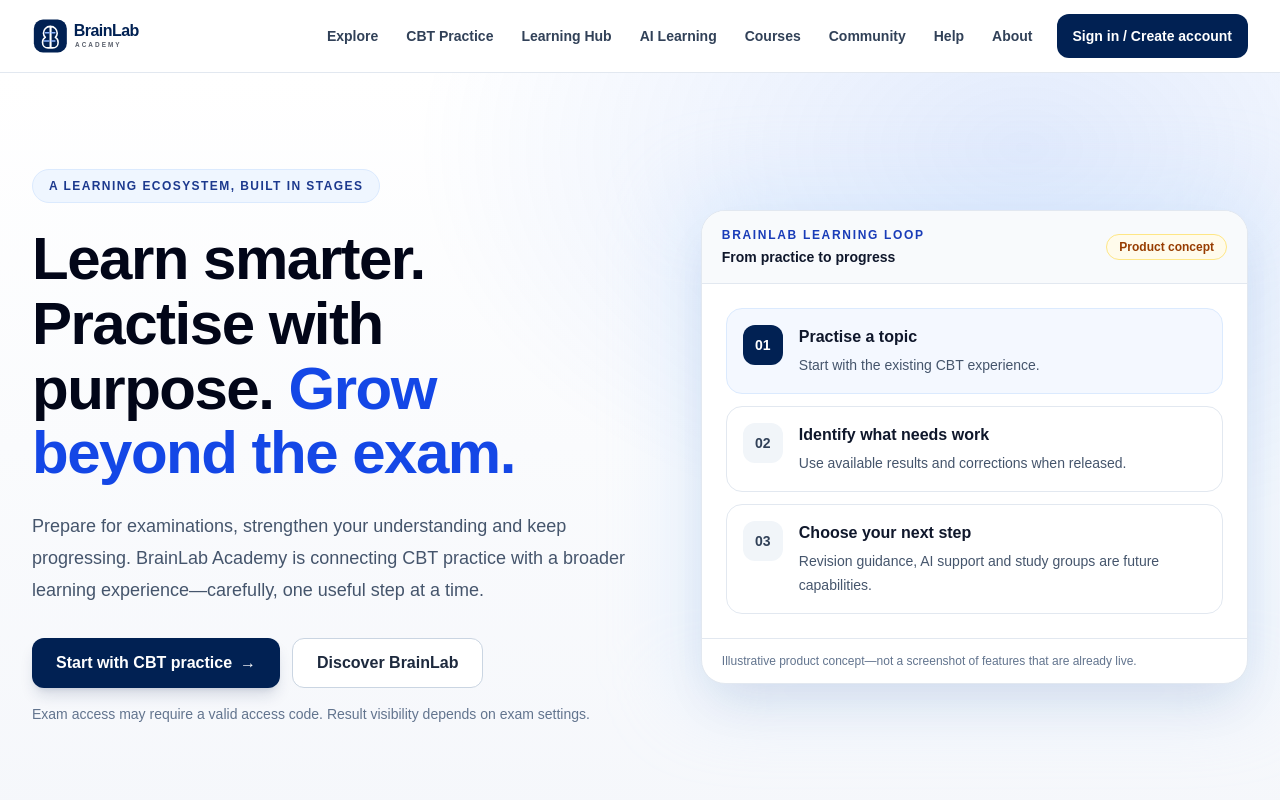
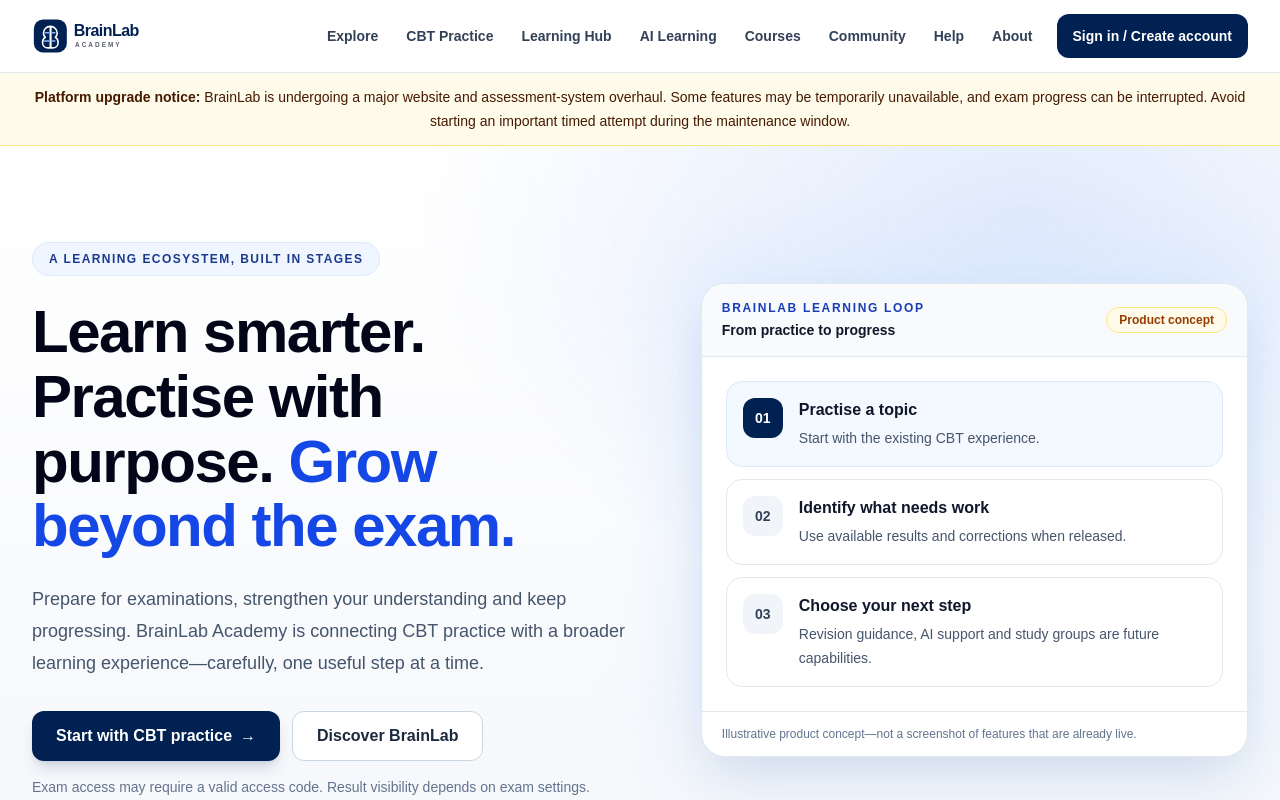
Before and after one commit to JAVABOI05/BRAINLAB-EXAM-CBT, a Next.js app: page / in a window 1280 px wide. Shown: the top 800 px of the page. Built offline with nearby package versions, Linux system fonts and the light colour scheme; no server answers.

Commit message:
docs: display platform overhaul notice on homepage

```diff
--- a/app/page.tsx
+++ b/app/page.tsx
@@ -51,6 +51,7 @@ const pillars = [
 export default function HomePage() {
   return (
     <main id="main">
+      <div role="status" className="border-b border-amber-200 bg-amber-50 px-4 py-3 text-center text-sm leading-6 text-amber-950 sm:px-6"><strong>Platform upgrade notice:</strong> BrainLab is undergoing a major website and assessment-system overhaul. Some features may be temporarily unavailable, and exam progress can be interrupted. Avoid starting an important timed attempt during the maintenance window.</div>
       <section className="relative overflow-hidden border-b border-slate-200 bg-white">
         <div aria-hidden="true" className="pointer-events-none absolute inset-0 bg-[radial-gradient(ellipse_at_80%_10%,rgba(47,111,237,0.14),transparent_42%),linear-gradient(180deg,#ffffff_0%,#f5f7fb_100%)]" />
         <div className="relative mx-auto grid max-w-7xl items-center gap-12 px-5 py-16 sm:px-8 sm:py-20 lg:grid-cols-[1.05fr_.95fr] lg:gap-16 lg:py-24">
```
